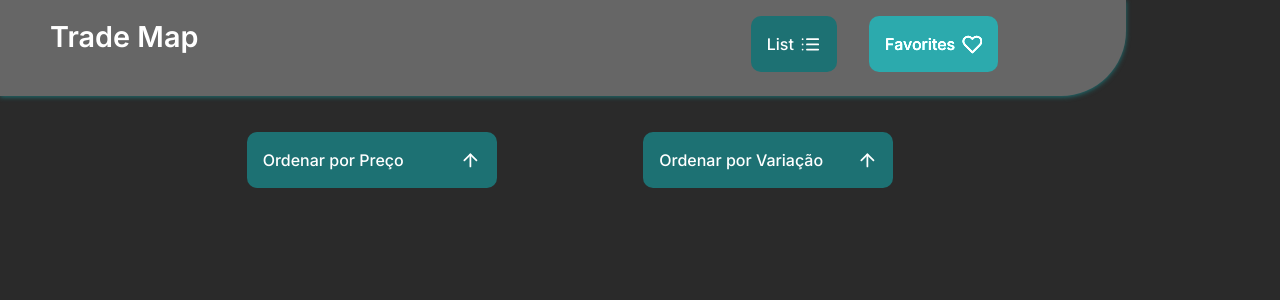
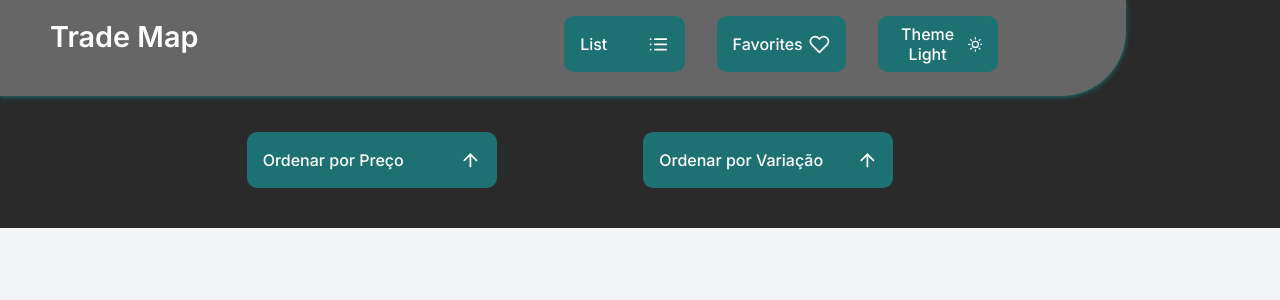
Before and after one commit to TradeMap-Code/desafio-frontend, a React (Create React App) app: page /favorites in a window 1280 px wide. Shown: the top 300 px of the page. Built offline with nearby package versions, Linux system fonts and the light colour scheme.

Commit message:
feat: adicionar temas claro e escuro na aplicação

```diff
--- a/src/components/Button.tsx
+++ b/src/components/Button.tsx
@@ -2,10 +2,12 @@ import React, { ButtonHTMLAttributes } from 'react';
 
 import styles from '../styles/components/Button.module.css';
 
-type ButtonProps = ButtonHTMLAttributes<HTMLButtonElement>;
+type ButtonProps = ButtonHTMLAttributes<HTMLButtonElement> & {
+  theme?: string;
+};
 
 const Button: React.FC<ButtonProps> = ({children, style, ...rest}) => (
-  <button type = "button" {...rest} className={`${styles.container} ${rest.className}`}>
+  <button type = "button" {...rest} className={`${styles.container}`}>
     {children}
   </button>
 );
--- a/src/components/Header.tsx
+++ b/src/components/Header.tsx
@@ -1,6 +1,8 @@
 import React from 'react';
 import { useHistory } from 'react-router-dom'
-import { FiHeart, FiList } from 'react-icons/fi';
+import { useDispatch, useSelector } from 'react-redux';
+import { State } from '../redux/modules/state/types';
+import { FiHeart, FiList, FiMoon, FiSun } from 'react-icons/fi';
 
 
 import styles from '../styles/components/Header.module.css';
@@ -8,10 +10,19 @@ import Button from './Button';
 
 const Header: React.FC = () => {
 
+  const dispatch = useDispatch();
   const history = useHistory();
+  const theme = useSelector((state: State) => state.theme);
+
+  function handleChangeTheme(newTheme: string) {
+    dispatch({
+      type: 'UPDATE_THEME',
+      payload: newTheme
+    });
+  }
 
   return (
-    <header className={`${styles.header}`}>
+    <header className={`${styles.header} ${styles[theme]}`}>
       <div>
         Trade Map
       </div>
@@ -34,6 +45,10 @@ const Header: React.FC = () => {
             Favorites
             <FiHeart />
           </Button>
+          <Button onClick={() => handleChangeTheme(theme === 'themeDark' ? 'themeLight' : 'themeDark')}>
+            {theme === 'themeDark' ? 'Theme Light' : 'Theme Dark'}
+            {theme === 'themeDark' ? <FiSun /> : <FiMoon />}
+          </Button>
         </div>
       </div>
     </header>
--- a/src/pages/Favorites.tsx
+++ b/src/pages/Favorites.tsx
@@ -19,6 +19,7 @@ const Favorites: React.FC = () => {
   });
   const priceOrderInverse = useSelector((state: State) => state.priceOrderInverse);
   const variationOrderInverse = useSelector((state: State) => state.variationOrderInverse);
+  const theme = useSelector((state: State) => state.theme);
 
   function handlePriceOrder(inverse: boolean) {
     if(inverse) {
@@ -49,7 +50,7 @@ const Favorites: React.FC = () => {
   }
 
   return (
-    <div className={styles.container}>
+    <div className={`${styles.container} ${styles[theme]}`}>
       <Header />
 
       <div className={styles.orderButtons}>
--- a/src/pages/List.tsx
+++ b/src/pages/List.tsx
@@ -16,6 +16,7 @@ const List: React.FC = () => {
   const stocks = useSelector((state: State) => state.stocks);
   const priceOrderInverse = useSelector((state: State) => state.priceOrderInverse);
   const variationOrderInverse = useSelector((state: State) => state.variationOrderInverse);
+  const theme = useSelector((state: State) => state.theme);
 
 
 
@@ -48,7 +49,7 @@ const List: React.FC = () => {
   }
 
   return (
-    <div className={`${styles.container}`}>
+    <div className={`${styles.container} ${styles[theme]}`}>
       <Header />
       <div className={styles.orderButtons}>
         <Button onClick={() => handlePriceOrder(!priceOrderInverse)}>
--- a/src/redux/modules/state/reducer.ts
+++ b/src/redux/modules/state/reducer.ts
@@ -9,6 +9,7 @@ const INITIAL_STATE: State = {
   variationOrderInverse: false,
   favoritesStocks: Cookies.get('favoritesStocks') ? Cookies.getJSON('favoritesStocks') as string[] : [],
   stocks: Stocks,
+  theme: 'themeDark',
 };
 
 const stateReducer: Reducer<State> = (state = INITIAL_STATE, action) => {
@@ -46,6 +47,10 @@ const stateReducer: Reducer<State> = (state = INITIAL_STATE, action) => {
         const sortedStocks = state.stocks.sort((stockA, stockB) => stockA.variation - stockB.variation);
         return { ...state, variationOrderInverse: inverseOrder, stocks: sortedStocks};
       }
+      case 'UPDATE_THEME': {
+        const theme = action.payload;
+        return { ...state, theme};
+      }
       default: {
         return state;
       }
--- a/src/redux/modules/state/types.ts
+++ b/src/redux/modules/state/types.ts
@@ -14,6 +14,7 @@ export interface State {
   variationOrderInverse: boolean;
   favoritesStocks: string[];
   stocks: Stock[];
+  theme: string;
 }
 
 export interface IState {
--- a/src/styles/components/Header.module.css
+++ b/src/styles/components/Header.module.css
@@ -4,12 +4,21 @@
   justify-content: space-between;
   align-items: center;
   flex-wrap: wrap;
-  background: var(--text);
-  color: var(--white);
   margin-right: 12%;
   padding: 0 8rem 1.5rem 0;
   border-bottom-right-radius: 65px;
+}
+
+.header.themeDark {
+  background: var(--text);
+  color: var(--white);
   box-shadow: 0 1px 5px var(--dark-green);
+}
+
+.header.themeLight {
+  background: var(--yellow);
+  color: var(--text);
+  box-shadow: 0 1px 5px var(--dark-blue);
 }
 
 .header > div {
--- a/src/styles/global.css
+++ b/src/styles/global.css
@@ -36,7 +36,7 @@
 
 
 body {
-  background: var(--dark-background);
+  background: var(--background);
   color: var(--text);
 }
 
@@ -47,8 +47,15 @@ body, input, textarea, button {
 
 button {
   cursor: pointer;
+  color: var(--white);
+}
+
+button .themLight {
+  background: var(--dark-blue);
+}
+
+button .themDarl {
   background: var(--dark-green);
-  color: var(--white);
 }
 
 
--- a/src/styles/pages/Favorites.module.css
+++ b/src/styles/pages/Favorites.module.css
@@ -1,6 +1,22 @@
 .container {
   display: flex;
   flex-direction: column;
+}
+
+.container.themeLight {
+  background: var(--background);
+}
+
+.container.themeDark {
+  background: var(--dark-background);
+}
+
+.container.themeLight button {
+  background: var(--dark-blue);
+}
+
+.container.themeDark button {
+  background: var(--dark-green);
 }
 
 .orderButtons {
--- a/src/styles/pages/List.module.css
+++ b/src/styles/pages/List.module.css
@@ -1,6 +1,22 @@
 .container {
   display: flex;
   flex-direction: column;
+}
+
+.container.themeLight {
+  background: var(--background);
+}
+
+.container.themeDark {
+  background: var(--dark-background);
+}
+
+.container.themeLight button {
+  background: var(--dark-blue);
+}
+
+.container.themeDark button {
+  background: var(--dark-green);
 }
 
 .orderButtons {
@@ -13,7 +29,6 @@
   width: 250px;
 }
 
-
 .stockList {
   display: flex;
   justify-content: space-around;
```
Also changed, not shown: src/redux/modules/state/actions.ts (+9 -0 lines).
